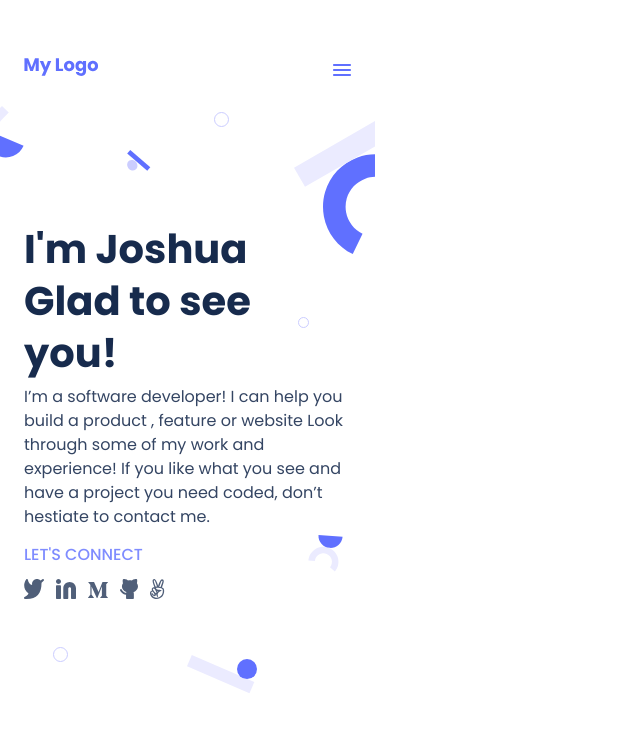
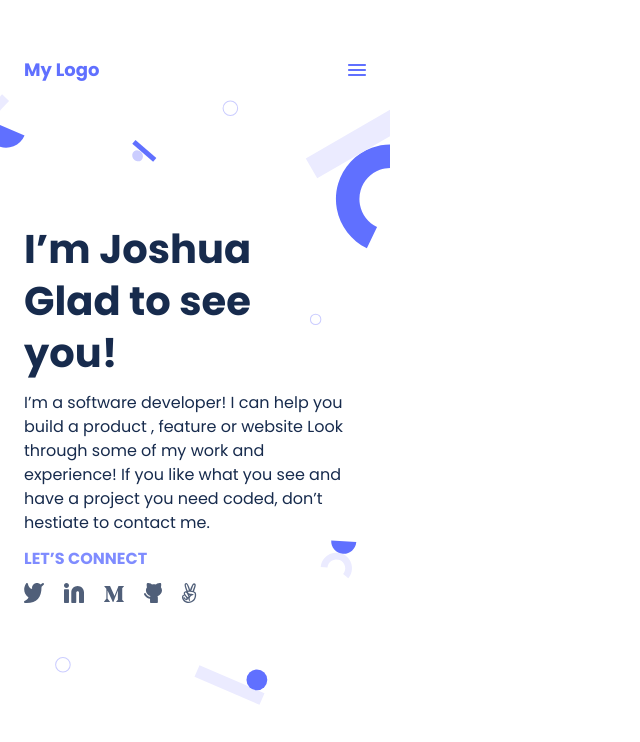
Before and after one commit to joshualyngdoh/Portfolio, a website: page index.html in a window 1280 px wide. Shown: the whole page, without its empty margins (0-640 px from the left). Drawn offline with Linux system fonts and the light colour scheme.

Commit message:
Changes to HTML and CSS files

```diff
--- a/index.html
+++ b/index.html
@@ -4,26 +4,32 @@
     <meta charset="UTF-8">
     <meta http-equiv="X-UA-Compatible" content="IE=edge">
     <meta name="viewport" content="width=device-width, initial-scale=1.0">
-    <title>Document</title>
+    <title></title>
     <link rel="stylesheet" href="styles.css">
 </head>
 <body>
     <section class="container">
         <header>
-            <nav class="toolbar">
-                <a href="">
-                    <img src="images/My Logo.svg">
-                </a>
-                <a href=""><img src="images/Union.svg"></a>
+            <nav>
+                <div class="logo">
+                    <a href="#">My Logo</a>
+                </div>
+                <div class="hamburger_menu"><img src="images/Union.svg" alt=""></div>
             </nav>
         </header>
-
-        <main id="Intro">
-            <h1>I'm Joshua Glad to see you!</h1>
-            <div class="middle">
-                <p>I’m a software developer! I can help you build a product , feature or website Look through some of my work and experience! If you like what you see and have a project you need coded, don’t hestiate to contact me.</p>
+        <main>
+            <div>
+                <h1>
+                    I’m Joshua Glad to see you!
+                </h1>
+                <p>
+                    I’m a software developer! I can help you build a product , feature or website Look through some of my work and experience! If you like what you see and have a project you need coded, don’t hestiate to contact me.
+                </p>
             </div>
-            <h2 class="center">LET'S CONNECT</h2>
+            <div class="socials">
+                <h2>
+                    LET’S CONNECT
+                </h2>
                 <ul>
                     <li>
                         <a style="width:19.99px; height:19.96px" href="#"><img src="images/Twitter.svg" alt="Twitter"></a>
@@ -41,7 +47,12 @@
                         <a style="width:14.17px; height:20px" href="#"><img src="images/Vector.svg" alt="Deuces"></a>
                     </li>
                 </ul>
+            </div>
+
         </main>
+
     </section>
+
+
 </body>
 </html>
--- a/styles.css
+++ b/styles.css
@@ -3,82 +3,92 @@
 * {
   margin: 0;
   padding: 0;
+  box-sizing: border-box;
   font-family: Poppins, sans-serif;
+}
+
+.container {
+  max-width: 390px;
+  height: 100vh;
+  background-image: url(images/header-shapes\ mobile.svg);
+  background-size: contain;
+  background-position: center;
+  background-repeat: no-repeat;
+  position: relative;
 }
 
 body {
   margin: 0;
 }
 
-.container {
-  width: 375px;
-  height: 100vh;
-  position: relative;
-  background-image: url(images/header-shapes\ mobile.svg);
-  background-repeat: no-repeat;
-  background-position: center;
-  box-sizing: border-box;
-  background-size: contain;
-}
-
-.toolbar {
-  display: flex;
-  flex-direction: row;
-  justify-content: space-between;
-  align-items: center;
-  padding-top: 58px;
-  margin-left: 24px;
-  margin-right: 24px;
-}
-
-main {
-  margin-left: 24px;
-  margin-right: 24px;
-  padding-top: 12px;
+header {
+  width: 100%;
+  background-color: #fff;
 }
 
 h1 {
   width: 300px;
-  height: 150px;
-  font-family: Poppins, sans-serif;
-  font-style: normal;
+  padding-top: 128px;
+  color: #172b4d;
   font-weight: 700;
   font-size: 40px;
   line-height: 52px;
-  color: #172b4d;
-  padding-top: 128px;
+  font-style: normal;
+  font-family: Poppins, sans-serif;
+}
+
+h2 {
+  color: #7f8cff;
+  font-size: 16px;
+  font-style: normal;
+  line-height: 24px;
+  padding-top: 12px;
 }
 
 p {
   width: 327px;
-  height: 146px;
-  font-family: Poppins, sans-serif;
-  font-style: normal;
+  padding-top: 12px;
+  color: #172b4d;
   font-weight: 400;
   font-size: 16px;
   line-height: 24px;
-  color: #344563;
-  padding-top: 12px;
-  padding-bottom: 12px;
+  font-style: normal;
+  font-family: Poppins, sans-serif;
 }
 
-h2 {
+main {
+  padding-left: 24px;
+  padding-right: 24px;
+  padding-top: 12px;
+}
+
+.logo a {
+  color: #6070ff;
+  text-decoration: none;
+  line-height: 20px;
+  font-size: 18px;
+  font-weight: 700;
+  font-style: normal;
   font-family: Poppins, sans-serif;
-  font-style: normal;
-  font-weight: 500;
-  font-size: 16px;
-  line-height: 24px;
-  color: #7f8cff;
-  padding-bottom: 12px;
+}
+
+nav {
+  display: flex;
+  justify-content: space-between;
+  align-items: center;
+  padding-left: 24px;
+  padding-right: 24px;
+  padding-top: 58px;
+}
+
+ul li {
+  list-style: none;
 }
 
 ul {
   display: flex;
   flex-direction: row;
   align-items: center;
-  gap: 12px;
+  gap: 20px;
+  padding-top: 12px;
 }
-
-ul li {
-  list-style: none;
-}
```
Lines whose indentation alone changed are shown as unchanged.
